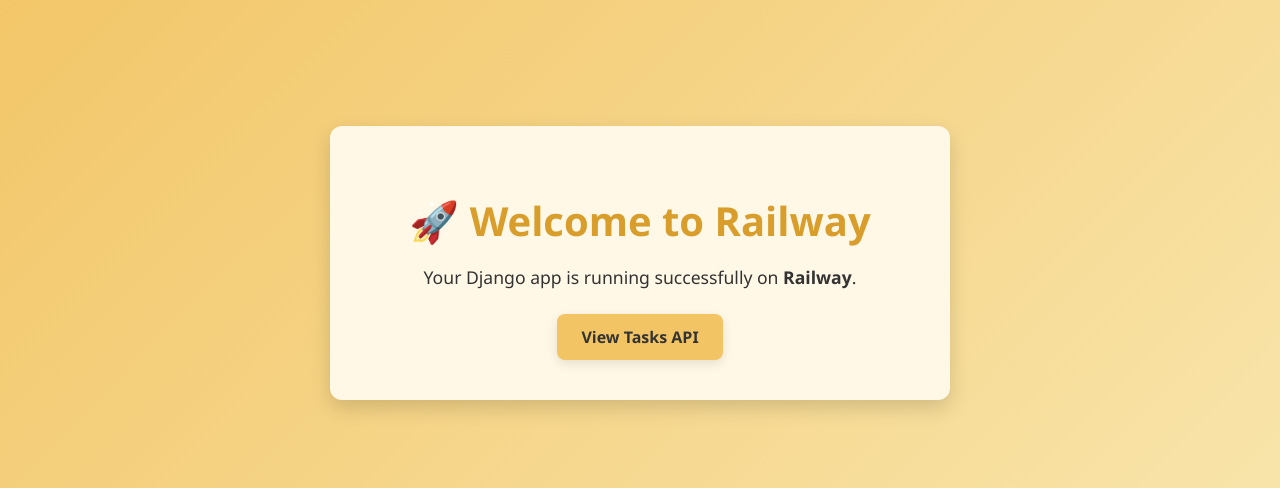
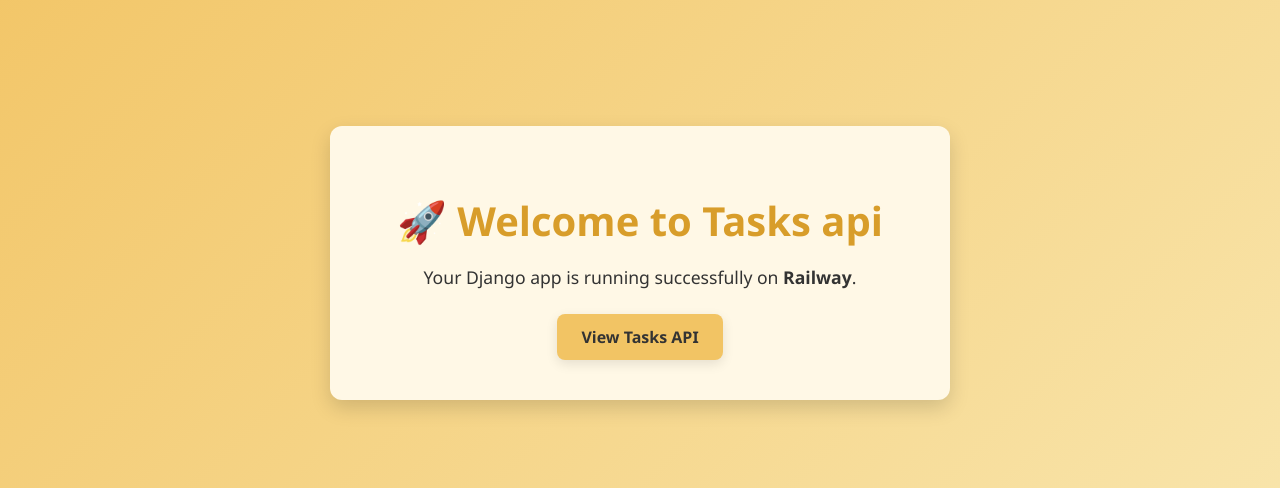
Before and after one commit to Riyam224/tasks-api-def, a Django app: page / in a window 1280 px wide. Shown: the part 137-625 px from the top of the page. Run offline with Django 5.2, Linux system fonts and the light colour scheme.

Commit message:
edit home

```diff
--- a/project/urls.py
+++ b/project/urls.py
@@ -17,16 +17,39 @@ Including another URLconf
 
 from django.contrib import admin
 from django.urls import path, include
+from rest_framework import permissions
+from drf_yasg.views import get_schema_view
+from drf_yasg import openapi
 
 # project/urls.py
 from django.conf import settings
 from django.conf.urls.static import static
 from tasks.views import home
 
+
+schema_view = get_schema_view(
+    openapi.Info(
+        title="Tasks API 🚀",
+        default_version="v1",
+        description="A simple and modern API for managing tasks.",
+        terms_of_service="https://www.google.com/policies/terms/",
+        contact=openapi.Contact(email="your-email@example.com"),
+        license=openapi.License(name="MIT License"),
+    ),
+    public=True,
+    permission_classes=(permissions.AllowAny,),
+)
 urlpatterns = [
     path("", home, name="home"),
     path("admin/", admin.site.urls),
     path("api/", include("tasks.urls")),
+    # Swagger & Redoc
+    path(
+        "swagger/",
+        schema_view.with_ui("swagger", cache_timeout=0),
+        name="schema-swagger-ui",
+    ),
+    path("redoc/", schema_view.with_ui("redoc", cache_timeout=0), name="schema-redoc"),
 ]
 
 # 👇 Add this at the bottom
--- a/templates/home.html
+++ b/templates/home.html
@@ -60,7 +60,7 @@
 </head>
 <body>
   <div class="container">
-    <h1>🚀 Welcome to Railway</h1>
+    <h1>🚀 Welcome to Tasks api </h1>
     <p>Your Django app is running successfully on <strong>Railway</strong>.</p>
     <a href="/api/tasks/" class="btn">View Tasks API</a>
   </div>
```
Also changed, not shown: project/settings.py (+0 -165 lines).
